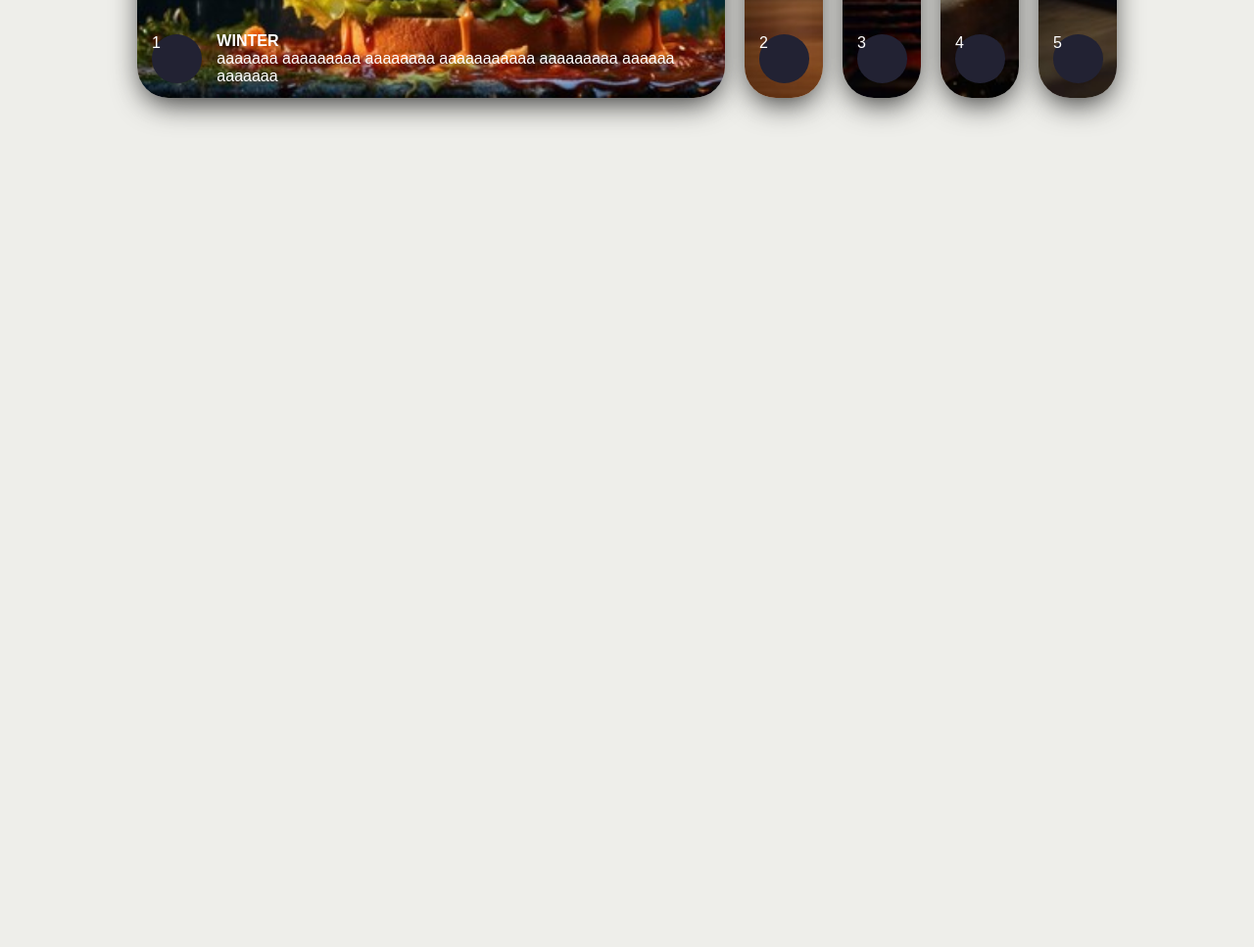
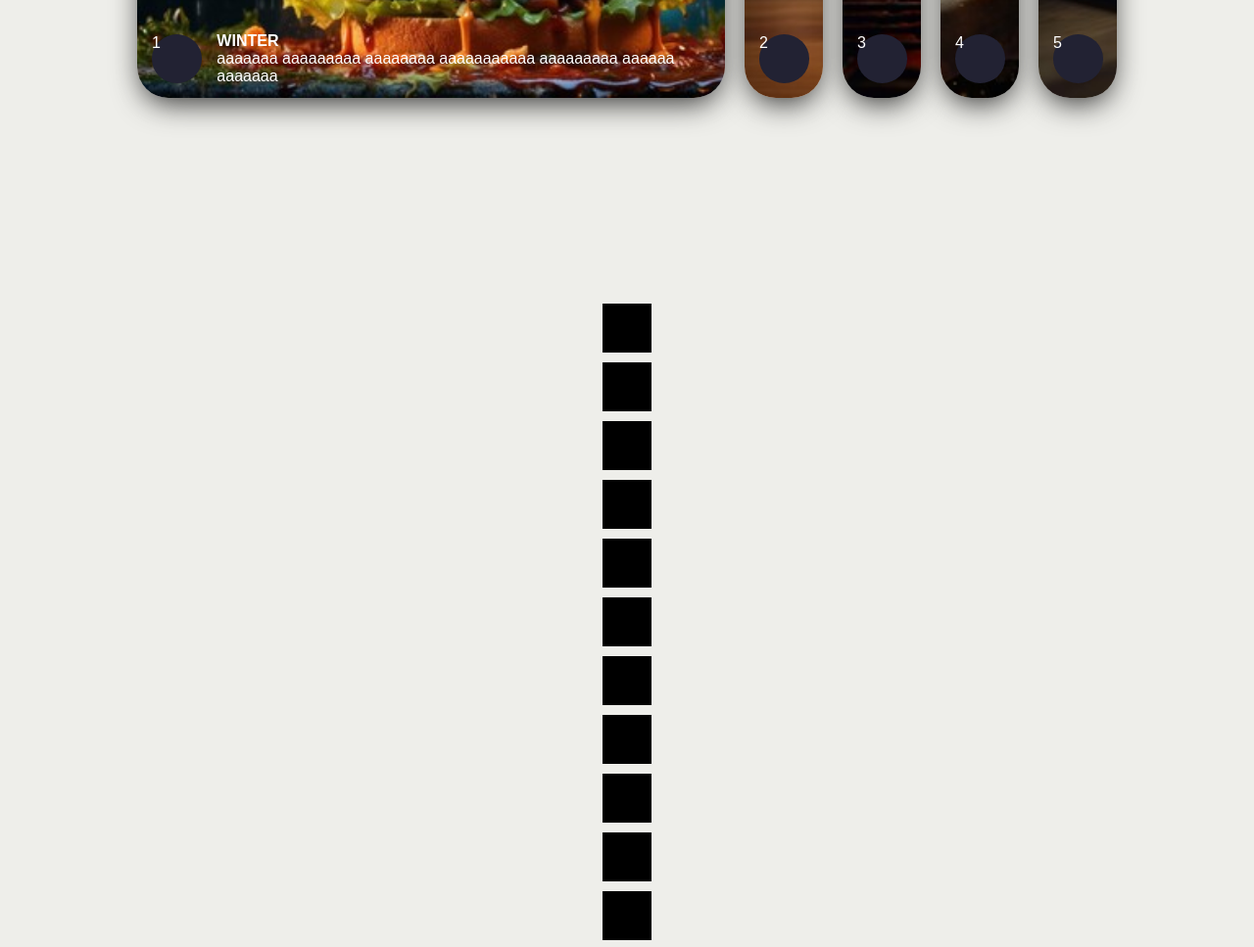
Before and after one commit to andreastoullondev/landing, a plain HTML site: page index.html in a window 1280 px wide. Shown: the part 500-1467 px from the top of the page at 98% size. Before the commit the page ends 800 px from the top, so only its background shows below. Drawn offline with Linux system fonts and the light colour scheme.

Commit message:
tenho que arrumar o processo e as divs mas a animação da block esta razoavelmente boa

```diff
--- a/css/animacao/animate.css
+++ b/css/animacao/animate.css
@@ -0,0 +1,32 @@
+@keyframes appear{
+    from{
+        opacity: 0;
+        clip-path: inset(100% 100% 0 0 );
+    }
+    to{
+        opacity: 1;
+        clip-path: inset(0 0 0 0);
+    }
+}
+
+.block{
+    animation: appear  linear;
+    animation-timeline: view() ;
+    animation-range: entry 0% cover 40%;
+}
+
+.ctn{
+    display: flex;
+    justify-content: space-evenly;
+    align-items: center;
+    height: 100vh;
+    flex-wrap: wrap;
+
+}
+
+.block{
+    width: 50px;
+    height: 50px;
+    background-color: black;
+    margin: 10px;
+}
--- a/css/ctd.css/ctd.css
+++ b/css/ctd.css/ctd.css
@@ -6,6 +6,7 @@
     align-items: center;
     justify-content: center;
 }
+
 
 .container{
     height: 400px;
--- a/css/main.css
+++ b/css/main.css
@@ -1,4 +1,5 @@
 @import url(/css/ctd.css/ctd.css);
+@import url(/css/animacao/animate.css);
 
 
 *{
--- a/index.html
+++ b/index.html
@@ -115,6 +115,7 @@
 
 
     <section>
+        <div class="ctn">
         <div class="view">
             <div class="block"></div>
             <div class="block"></div>
@@ -133,6 +134,7 @@
             <div class="block"></div>
             <div class="block"></div>
         </div>
+        </div>
     </section>
 </body>
 </html>
```
